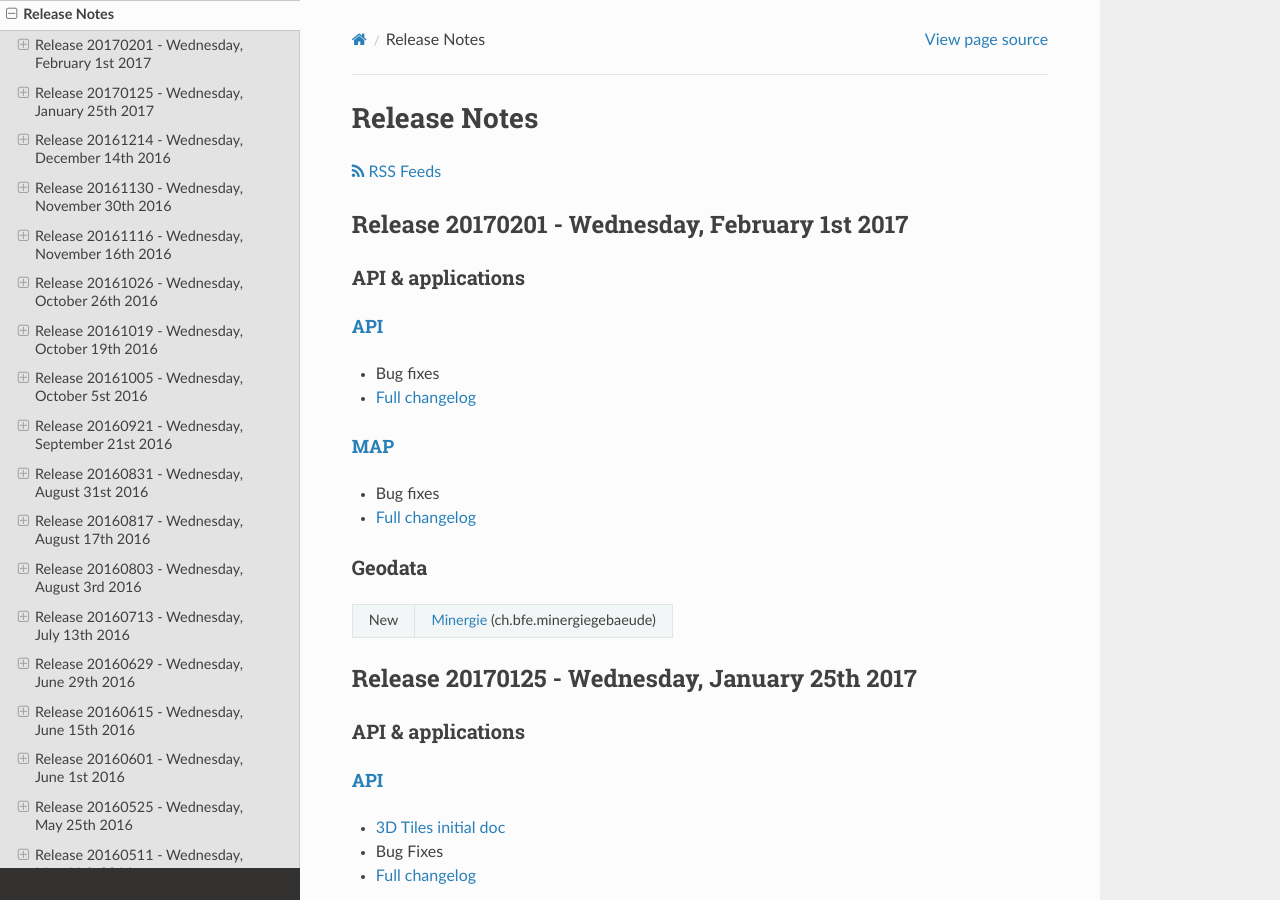
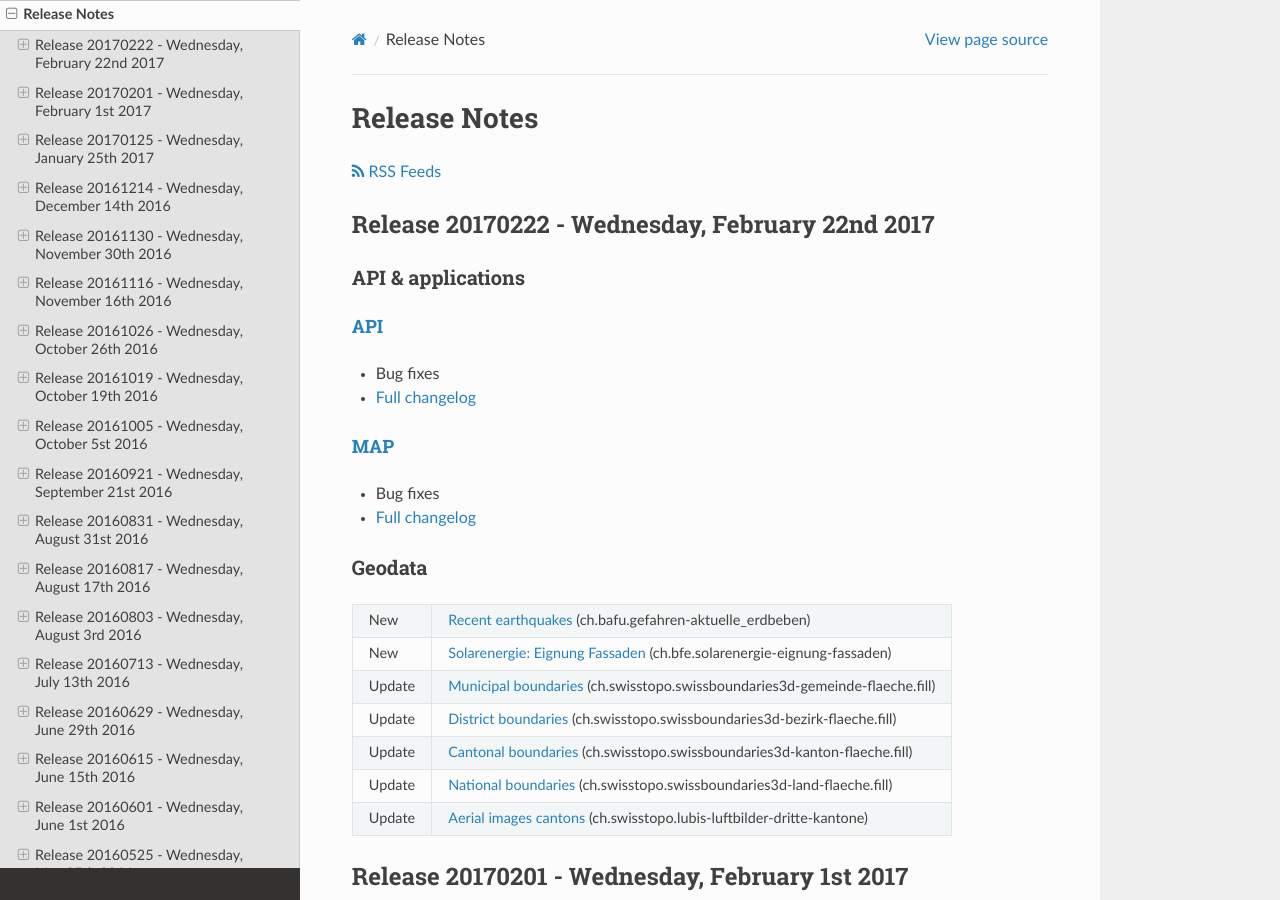
Before and after one commit to swisstopo-test/doc-chsdi3, a Sphinx documentation site: the page built from source/releasenotes/index.rst, in a window 1280 px wide and 900 px high. Built offline with Sphinx 7.4.7 and the Read the Docs theme 2.0.0, drawn with Linux system fonts in a browser that asks for light colours.

Commit message:
releasenotes 2017-02-22

```diff
--- a/source/releasenotes/index.rst
+++ b/source/releasenotes/index.rst
@@ -14,6 +14,45 @@ Release Notes
 
     <p><a class="reference external" href="rss2.xml"> <i class="fa fa-rss"> RSS Feeds </i></a></p>
 
+
+.. _releasenotes_20170222:
+   *******
+
+Release 20170222 - Wednesday, February 22nd 2017
+------------------------------------------------
+
+API & applications
+******************
+
+`API <//api3.geo.admin.ch>`__
+'''''''''''''''''''''''''''''
+- Bug fixes
+- `Full changelog <https://github.com/geoadmin/mf-chsdi3/compare/r_170201...r_170222>`__
+
+`MAP <//map.geo.admin.ch>`__
+'''''''''''''''''''''''''''''
+- Bug fixes
+- `Full changelog <https://github.com/geoadmin/mf-geoadmin3/compare/r_170201...r_170222>`__
+
+
+Geodata
+*******
+
++--------+--------------------------------------------------------------------------------------------------------------------------------------------------------------------------------------------------+
+| New    | `Recent earthquakes <//map.geo.admin.ch/?layers=ch.bafu.gefahren-aktuelle_erdbeben>`__ (ch.bafu.gefahren-aktuelle_erdbeben)                                                                      |
++--------+--------------------------------------------------------------------------------------------------------------------------------------------------------------------------------------------------+
+| New    | `Solarenergie: Eignung Fassaden <//map.geo.admin.ch/?layers=ch.bfe.solarenergie-eignung-fassaden>`__ (ch.bfe.solarenergie-eignung-fassaden)                                                      |
++--------+--------------------------------------------------------------------------------------------------------------------------------------------------------------------------------------------------+
+| Update | `Municipal boundaries <//map.geo.admin.ch/?layers=ch.swisstopo.swissboundaries3d-gemeinde-flaeche.fill>`__ (ch.swisstopo.swissboundaries3d-gemeinde-flaeche.fill)                                |
++--------+--------------------------------------------------------------------------------------------------------------------------------------------------------------------------------------------------+
+| Update | `District boundaries <//map.geo.admin.ch/?layers=ch.swisstopo.swissboundaries3d-bezirk-flaeche.fill>`__ (ch.swisstopo.swissboundaries3d-bezirk-flaeche.fill)                                     |
++--------+--------------------------------------------------------------------------------------------------------------------------------------------------------------------------------------------------+
+| Update | `Cantonal boundaries <//map.geo.admin.ch/?layers=ch.swisstopo.swissboundaries3d-kanton-flaeche.fill>`__ (ch.swisstopo.swissboundaries3d-kanton-flaeche.fill)                                     |
++--------+--------------------------------------------------------------------------------------------------------------------------------------------------------------------------------------------------+
+| Update | `National boundaries <//map.geo.admin.ch/?layers=ch.swisstopo.swissboundaries3d-land-flaeche.fill>`__ (ch.swisstopo.swissboundaries3d-land-flaeche.fill)                                         |
++--------+--------------------------------------------------------------------------------------------------------------------------------------------------------------------------------------------------+
+| Update | `Aerial images cantons <//map.geo.admin.ch/?layers=ch.swisstopo.lubis-luftbilder-dritte-kantone>`__ (ch.swisstopo.lubis-luftbilder-dritte-kantone)                                               |
++--------+--------------------------------------------------------------------------------------------------------------------------------------------------------------------------------------------------+
 
 .. _releasenotes_20170201:
    *******
```
